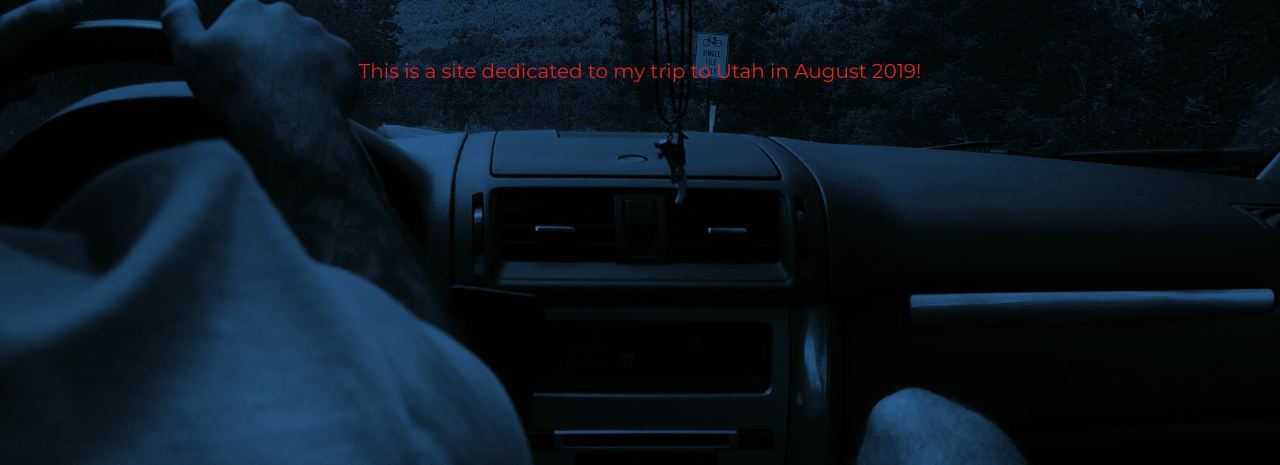
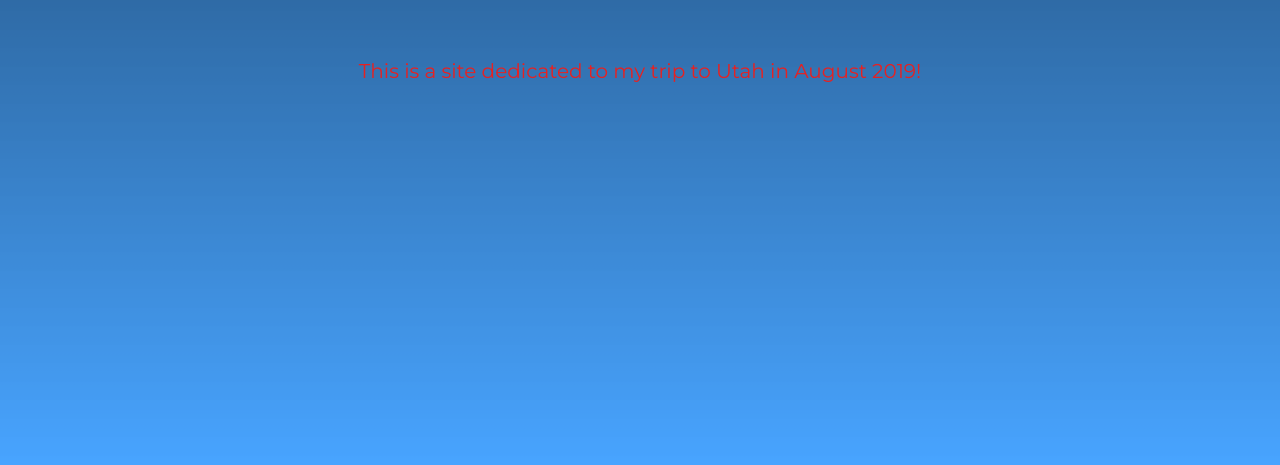
Before and after one commit to kylejvh/Utah-Travel-Website, a plain HTML site: page index.html in a window 1280 px wide. Shown: the part 335-800 px from the top of the page. Drawn offline with nearby package versions, Linux system fonts and the light colour scheme.

Commit message:
Style tweak

```diff
--- a/styles/index.css
+++ b/styles/index.css
@@ -1,6 +1,6 @@
 .background {
-  background: linear-gradient(to top, rgba(0, 0, 0, 0), rgba(0, 0, 0, 0.6)),
-    url(../img/bg.jpg);
+  background: linear-gradient(to top, rgba(0, 0, 0, 0), rgba(0, 0, 0, 0.6));
+  /* url(../img/bg.jpg); */
   background-position: center;
   background-attachment: scroll;
   background-repeat: no-repeat;
```
